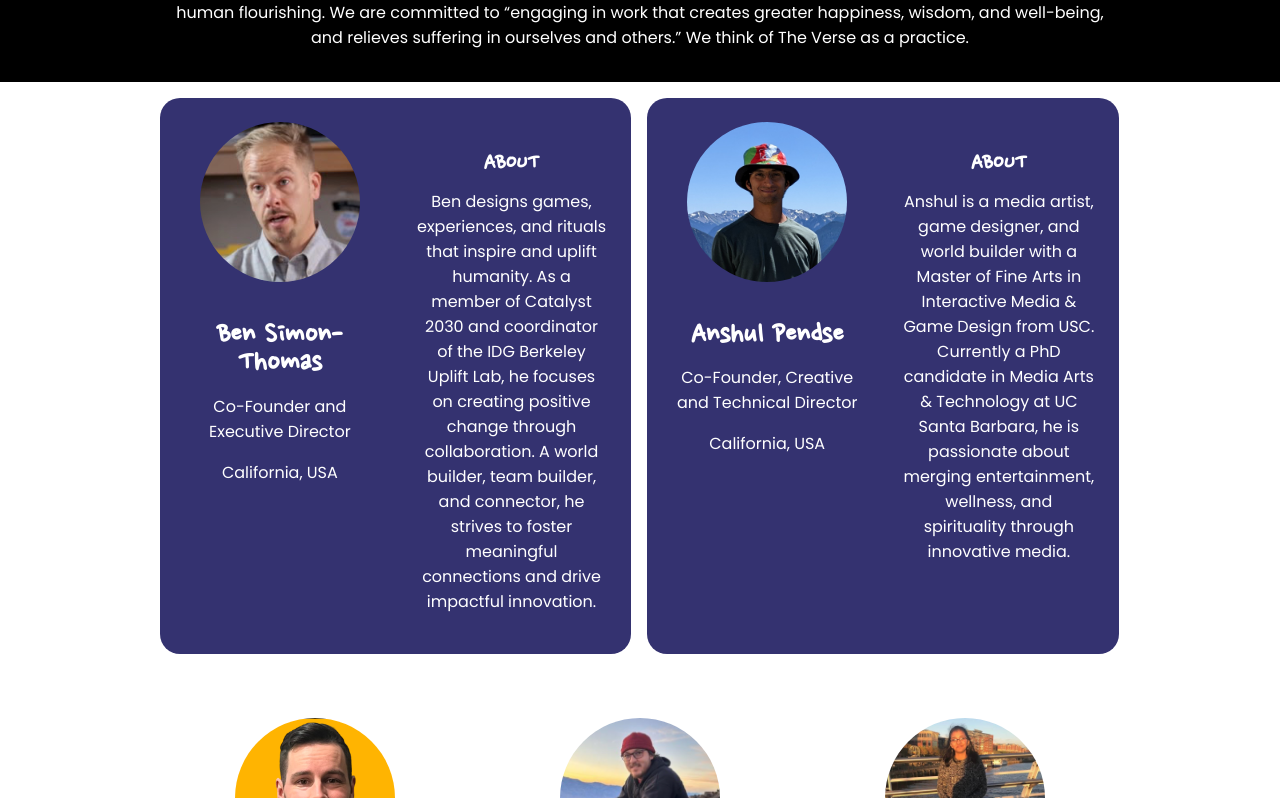
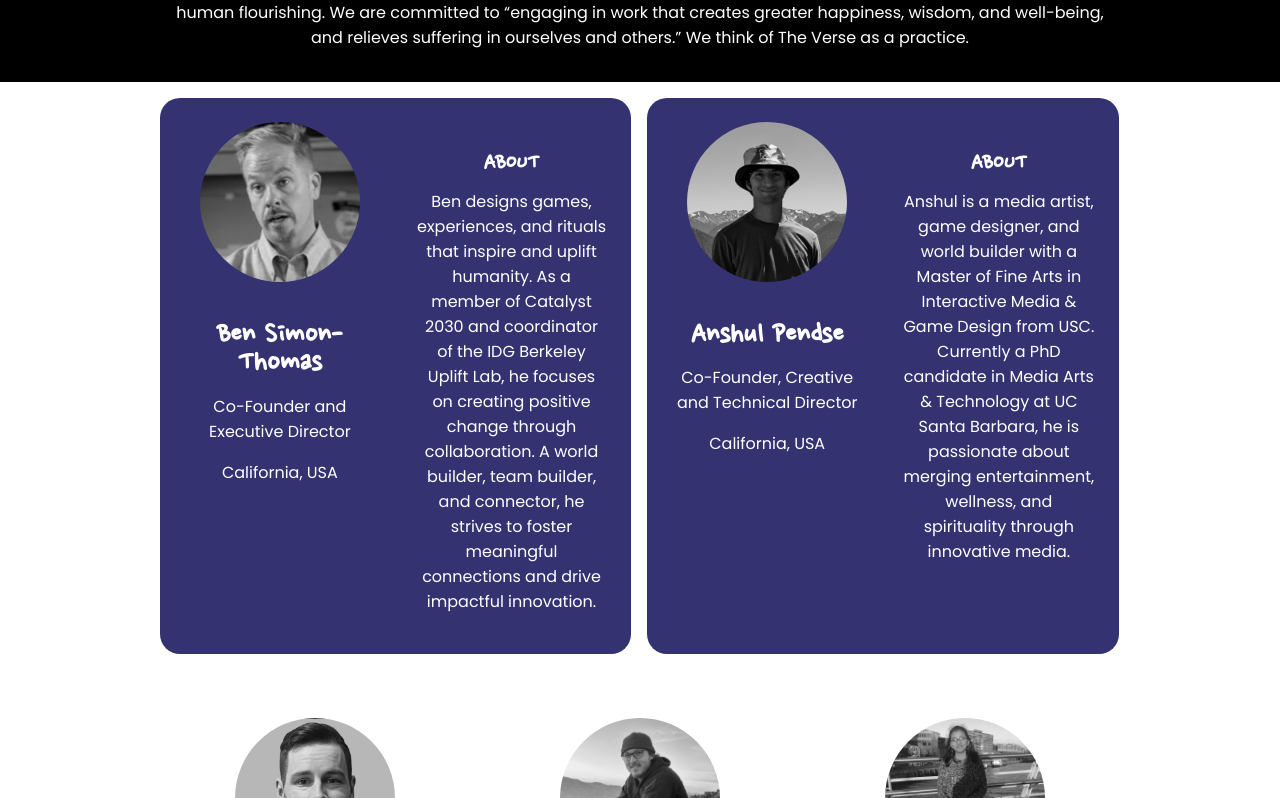
Before and after one commit to bstintheverse/theversewebdev, a React (Vite) app in the folder client/: page /our-people in a window 1280 px wide. Shown: the part 742-1540 px from the top of the page. Built offline with nearby package versions, Linux system fonts and the light colour scheme.

Commit message:
add grayscale filter to team member images

```diff
--- a/client/src/components/Cards/TeamMemberCard/TeamMemberCard.scss
+++ b/client/src/components/Cards/TeamMemberCard/TeamMemberCard.scss
@@ -73,8 +73,14 @@
     &__image {
         width: 10rem;
         height: 10rem;
+        filter: grayscale(100%);
         object-fit: cover;
         border-radius: 50%;
+
+        &:hover {
+            filter: grayscale(0);
+            transition: 0.5s ease-in-out;
+        }
     }
 
     /* styles description for co-founder cards */
```
